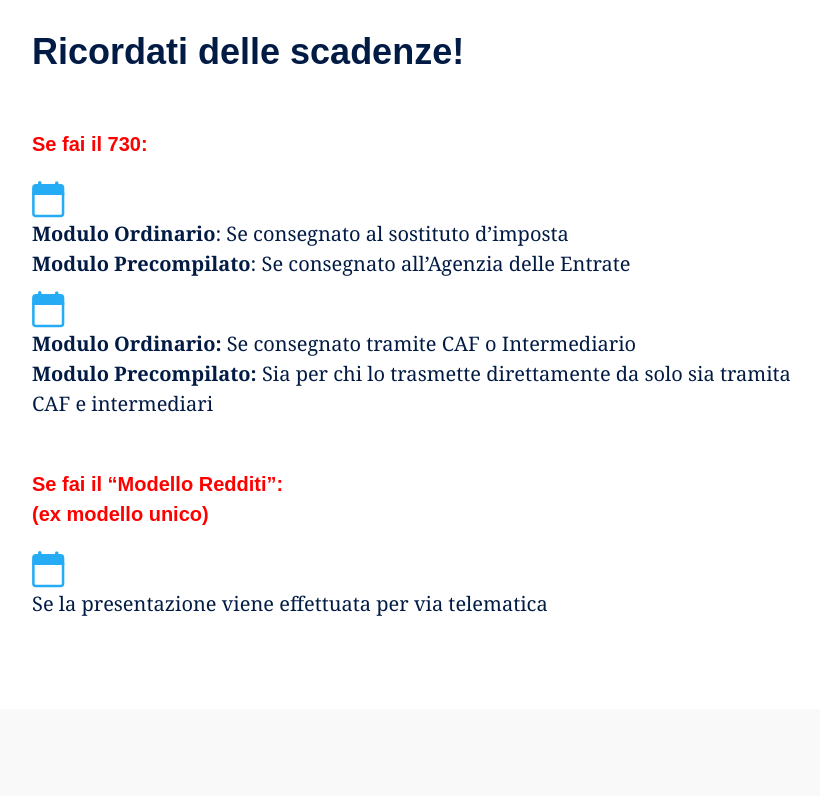
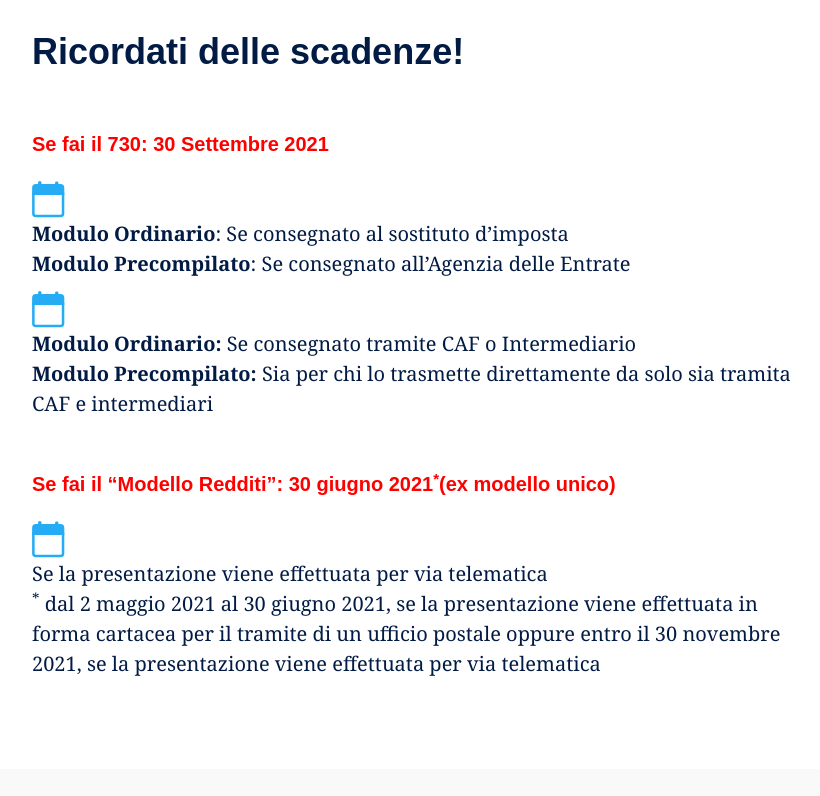
Before and after one commit to ondata/5x1000, a plain HTML site: page index.html in a window 1280 px wide. Shown: the part 1420-2216 px from the top of the page, without its empty margins (224-1044 px from the left). Drawn offline with nearby package versions, Linux system fonts and the light colour scheme; a script that the page names is missing.

Commit message:
aggiunte scadenze

```diff
--- a/index.html
+++ b/index.html
@@ -68,7 +68,7 @@
   </div>
   <div data-w-id="e5f03789-9b85-96e1-e224-9897520249dd" class="section-white1">
     <h2 id="scadenza" class="heading"><strong>Ricordati delle scadenze!</strong></h2>
-    <h3 class="subtitle red"><strong>Se fai il 730:</strong></h3>
+    <h3 class="subtitle red"><strong>Se fai il 730: 30 Settembre 2021</strong></h3>
     <div class="data_container"><img src="images/ic_calendar.svg" alt="" class="image-4">
       <h4 class="subtitle"><strong></strong></h4>
     </div>
@@ -77,11 +77,12 @@
       <h4 class="subtitle"><strong></strong></h4>
     </div>
     <p><strong>Modulo Ordinario:</strong> Se consegnato tramite CAF o Intermediario<br>‍<strong>Modulo Precompilato:</strong> Sia per chi lo trasmette direttamente da solo sia tramita CAF e intermediari</p>
-    <h3 class="subtitle red"><strong>Se fai il “Modello Redditi”:<br>(ex modello unico)</strong></h3>
+    <h3 class="subtitle red"><strong>Se fai il “Modello Redditi”: 30 giugno 2021<sup>*</sup>(ex modello unico)</strong></h3>
     <div class="data_container"><img src="images/ic_calendar.svg" alt="" class="image-4">
       <h4 class="subtitle"><strong></strong></h4>
     </div>
     <p>Se la presentazione viene effettuata per via telematica</p>
+    <p><sup>*</sup> dal 2 maggio 2021 al 30 giugno 2021, se la presentazione viene effettuata in forma cartacea per il tramite di un ufficio postale oppure entro il 30 novembre 2021, se la presentazione viene effettuata per via telematica</p>
   </div>
   <div class="section-gray">
     <div class="c-header-container">
```
